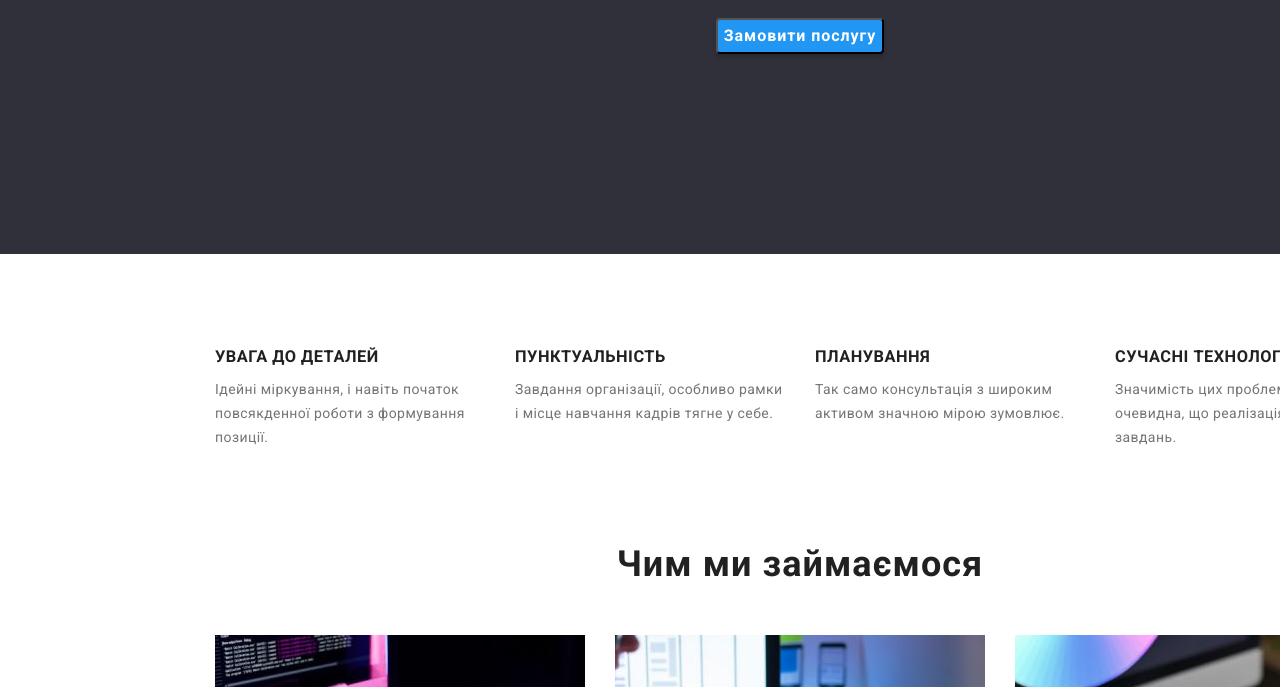
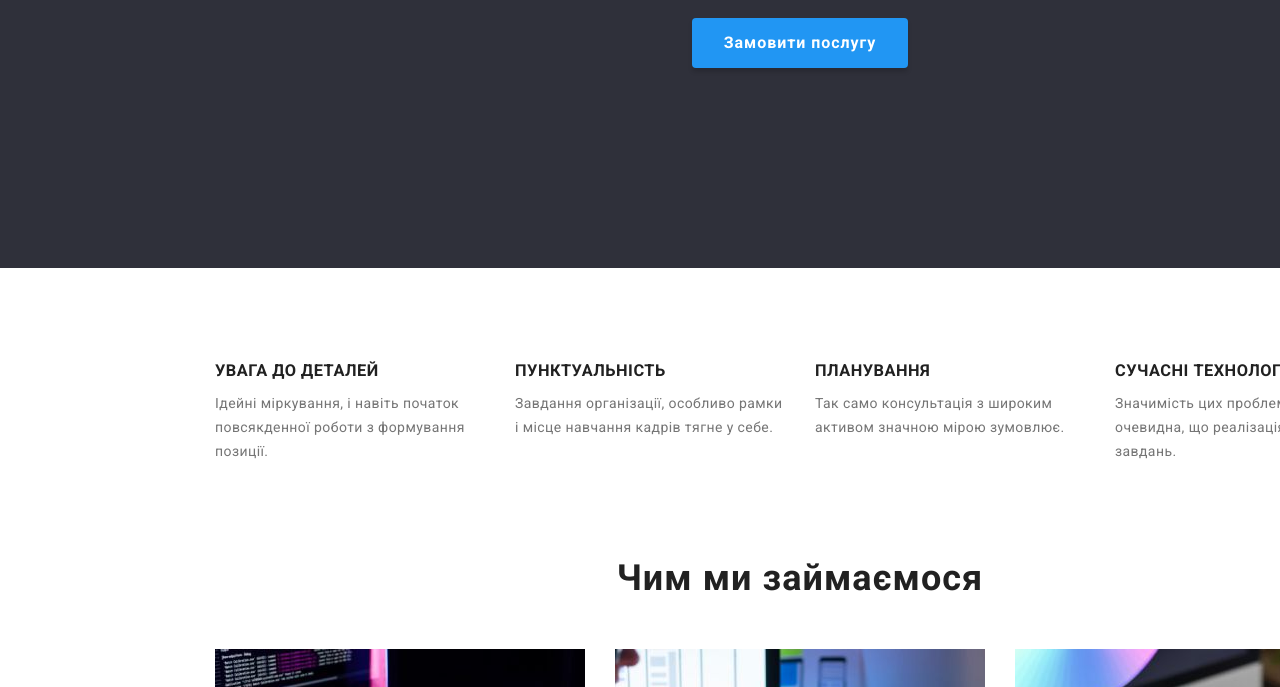
Before and after one commit to SerhiiMukhin/goit-markup-hw-03, a plain HTML site: page index.html in a window 1280 px wide. Shown: the part 413-1100 px from the top of the page. Drawn offline with nearby package versions, Linux system fonts and the light colour scheme.

Commit message:
Remove buttons border, fix hero button

```diff
--- a/css/styles.css
+++ b/css/styles.css
@@ -175,6 +175,7 @@ p {
 }
 
 .hero .button {
+  padding: 10px 32px;
   font-family: inherit;
   font-weight: 700;
   font-size: 16px;
@@ -183,6 +184,7 @@ p {
   color: var(--tertiary-text-color);
   background-color: var(--accent-color);
   box-shadow: 0px 4px 4px rgba(0, 0, 0, 0.15);
+  border: none;
   border-radius: 4px;
   cursor: pointer;
 }
@@ -362,6 +364,7 @@ p {
   line-height: calc(26 / 16);
   text-align: center;
   letter-spacing: 0.03em;
+  border: none;
   border-radius: 4px;
 }
 
```
